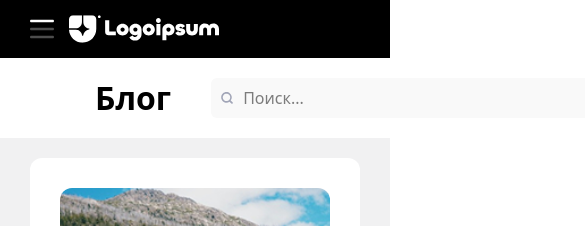
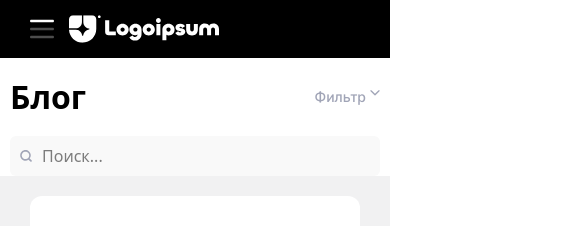
Before and after one commit to Gapotchenko-Yakov/vue-gallery-app, a Vue app: page /blog in a window 390 px wide. Shown: the top 226 px of the page, 585 px wide, since content can reach past the window. Built offline with nearby package versions, Linux system fonts and the light colour scheme.

Commit message:
feat(search): make SearchPanel responsive

```diff
--- a/src/components/SearchPanel/SearchPanel.vue
+++ b/src/components/SearchPanel/SearchPanel.vue
@@ -1,5 +1,5 @@
 <template>
-  <div class="bg-white flex flex-col px-[95px]">
+  <div class="bg-white flex flex-col px-2.5 md:px-[30px] lg:px-[95px]">
     <!-- Первая строка: заголовок, инпут и кнопки -->
     <div class="py-5 flex items-center justify-between">
       <div class="flex gap-10 items-center">
@@ -7,7 +7,7 @@
         <text-input
           v-model="searchValue"
           placeholder="Поиск..."
-          class="w-100 h-10 px-[10px] gap-[10px] bg-gray-100"
+          class="hidden md:flex w-100 h-10 px-[10px] gap-[10px] bg-gray-100"
           @update:modelValue="handleSearchChange"
           :showClear="searchValue.length > 0"
           @clear="handleClearSearch"
@@ -20,6 +20,7 @@
 
       <div class="flex gap-2.5 items-baseline">
         <app-button
+          v-if="selectedTags.size > 0"
           @click="handleClearFilter"
           class="text-primary-active font-body text-sm leading-none font-medium cursor-pointer"
         >
@@ -34,6 +35,21 @@
           <AppIcon :name="isOpen ? 'chevron-up' : 'chevron-down'" />
         </app-button>
       </div>
+    </div>
+
+    <div>
+        <text-input
+          v-model="searchValue"
+          placeholder="Поиск..."
+          class="flex md:hidden w-full h-10 px-[10px] gap-[10px] bg-gray-100"
+          @update:modelValue="handleSearchChange"
+          :showClear="searchValue.length > 0"
+          @clear="handleClearSearch"
+        >
+         <template #left-icon>
+            <app-icon name="search" :size="12"/>
+          </template>
+        </text-input>
     </div>
 
     <!-- Вторая строка: фильтры -->
--- a/src/styles/style.css
+++ b/src/styles/style.css
@@ -44,6 +44,10 @@
 
   /* z-index */
   /* TODO: add for AppModal */
+
+  /* breakpoints */
+  --breakpoint-md: 800px;
+  --breakpoint-xs: 375px;
 }
 
 :root {
```
